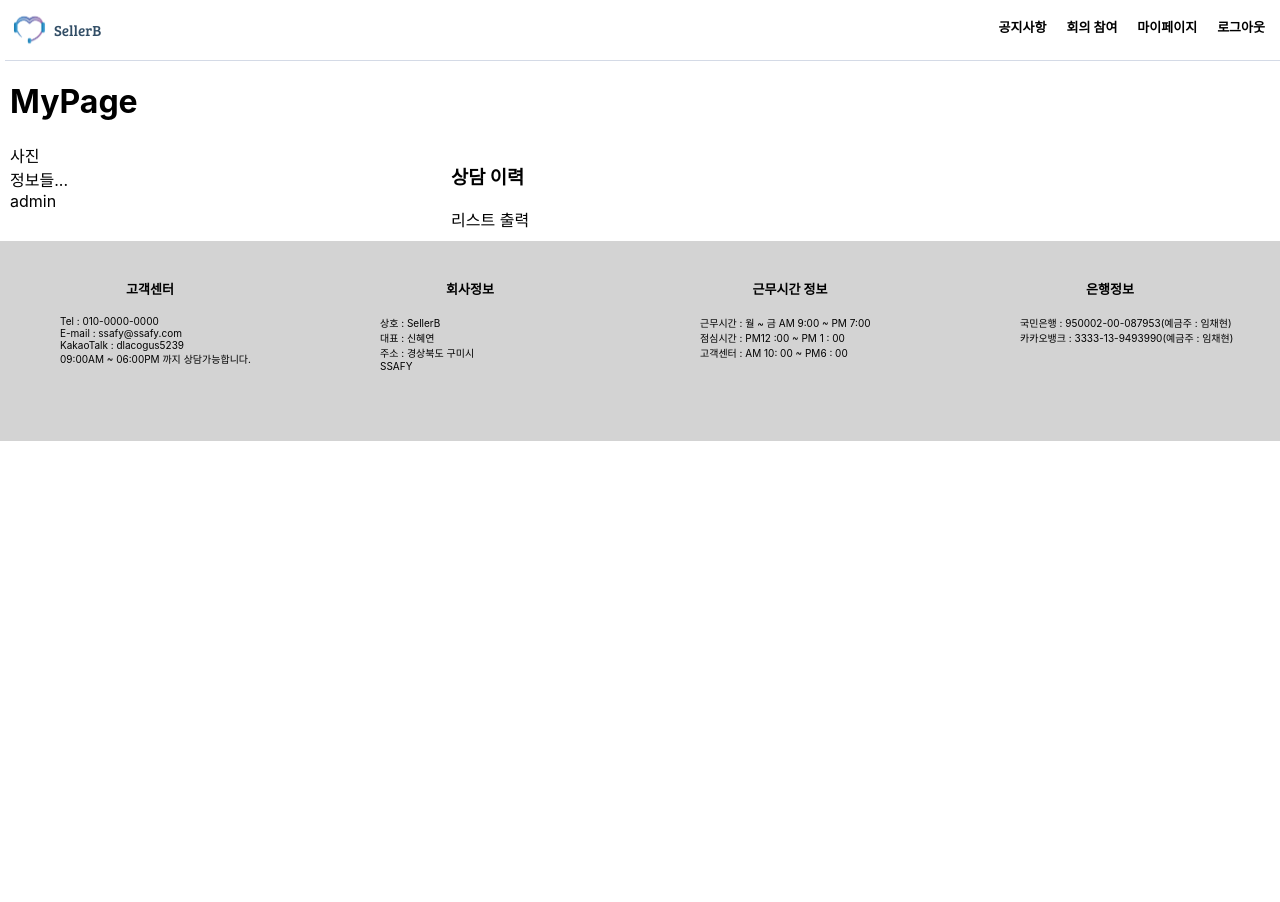
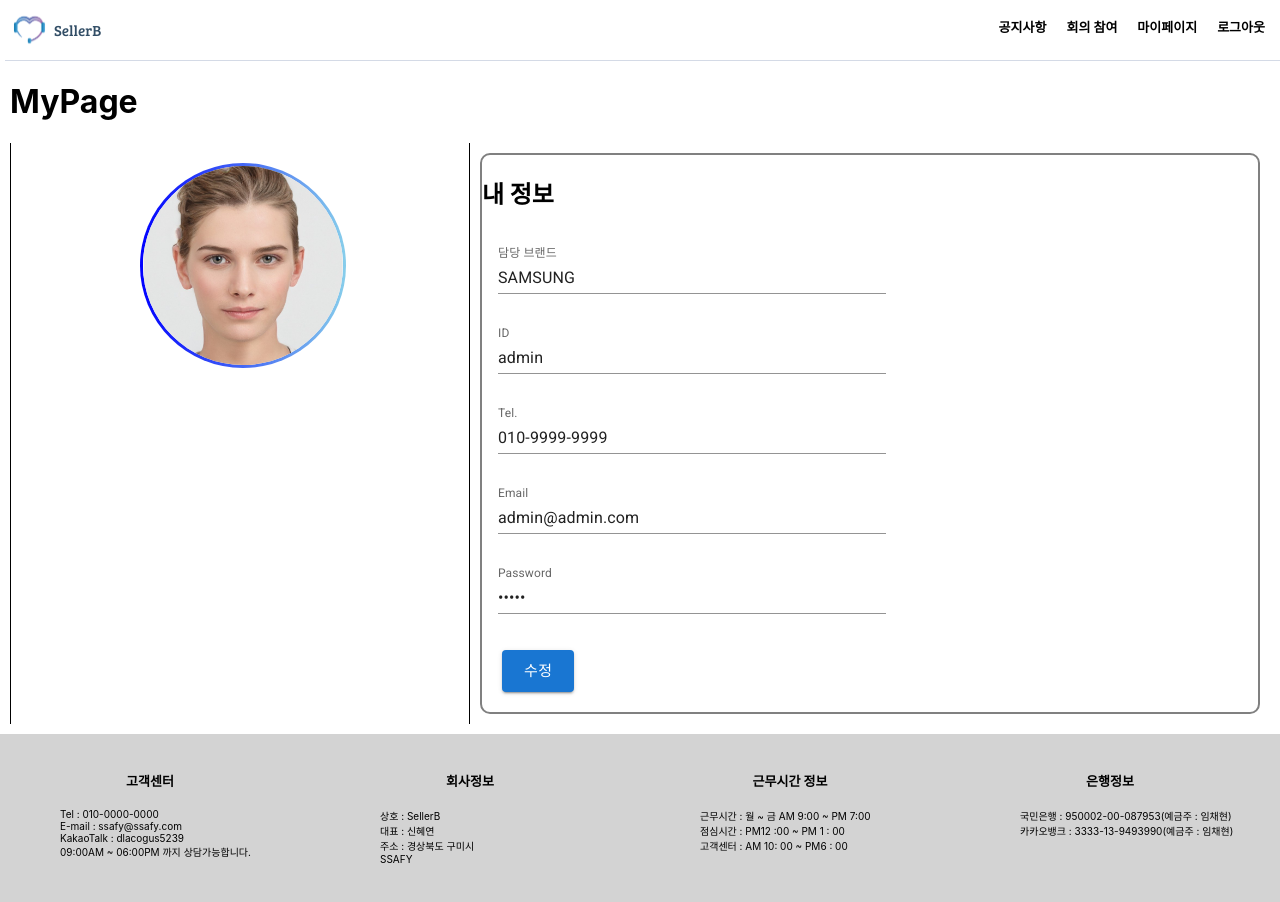
Before and after one commit to henginthere/Seller-B, a React (Create React App) app in the folder FE/sellerb_fe/: page /manager/mypage in a window 1280 px wide. Shown: the top 902 px of the page. Before the commit the page ends 800 px from the top, so only its background shows below. Built offline with nearby package versions, Linux system fonts and the light colour scheme; a web font is replaced by a local one.

Commit message:
[-][FE] style: 관리자 MyPage 구성

```diff
--- a/FE/sellerb_fe/src/components/Manager/Main/ManagerMainRight.js
+++ b/FE/sellerb_fe/src/components/Manager/Main/ManagerMainRight.js
@@ -3,7 +3,7 @@ import Button from "@mui/material/Button";
 import List from "@mui/material/List";
 import ListItem from "@mui/material/ListItem";
 import { ListItemText } from "@mui/material";
-
+import { Divider } from "@mui/material";
 
 function ManagerMainRight() {
   const styleObj = {
@@ -54,9 +54,12 @@ function ManagerMainRight() {
     },
   ];
   const consultantList = dummy_data.map((data) => (
+    <div>
     <ListItem alignItems='center'>
       <ListItemText primary={data.id} secondary={data.name} />
     </ListItem>
+    <Divider />
+    </div>
   ));
 
   return (
--- a/FE/sellerb_fe/src/components/Manager/MyPage/ManagerMyPageMain.css
+++ b/FE/sellerb_fe/src/components/Manager/MyPage/ManagerMyPageMain.css
@@ -1,10 +1,48 @@
 #wrapper{
-    display:flex
+    width: 100%;
+    display:flex;
+    flex-direction: row;
 }
 
 #left{
-    width:35%
+    width:35%;
+    padding:20px;
+    display:flex;
+    justify-content: center;
+    border-style : none solid none solid;
+    border-width: 0px 1px 0px 1px;
 }
 #right{
-    width:65%
+    display: flex;
+    width:65%;
+    margin:10px;
+    min-height:500px;
+    justify-content: center;
+    border: 2px solid gray;
+    border-radius: 10px;
+    flex-direction: column;
 }
+.imageWrapper{
+    width: 200px;
+    height:200px;
+
+}
+.imageWrapper img {
+    max-width: 100%;
+    max-height: 100%;
+    border-radius: 50%;
+    border: 3px solid transparent;
+    background-image: linear-gradient(#fff, #fff),
+    linear-gradient(to right, blue 0%, skyblue 100%);
+
+    background-origin: border-box;
+    background-clip: content-box, border-box;
+    justify-content: center;
+    align-items: center;
+}
+.Button{
+    display: flex;
+    justify-content: flex-start;
+    margin: 20px;
+    min-width: 50px;
+}
--- a/FE/sellerb_fe/src/components/Manager/MyPage/ManagerMyPageMain.js
+++ b/FE/sellerb_fe/src/components/Manager/MyPage/ManagerMyPageMain.js
@@ -5,23 +5,87 @@
  *
  *
  */
-
-
-
 import React from "react";
 import "./ManagerMyPageMain.css";
+import Box from "@mui/material/Box";
+import { TextField } from "@mui/material";
+import Button from "@mui/material/Button";
+
 function ManagerMyPageMain(props){
     // console.log(props);
 
     return <div id="wrapper">
     <div id="left">
-        <div>사진</div>
-        <div>정보들...</div>
-        <div>{props.data.id}</div>
+        <div className="imageWrapper"><img src={`${process.env.PUBLIC_URL}/img/ManagerImage.png`} alt="NOIMAGE"></img></div>
     </div>
     <div id="right">
-        <h3>상담 이력</h3>
-        <div>리스트 출력 </div>
+        <div>
+
+        <h2>내 정보</h2>
+        </div>
+        <Box
+      component="form"
+      sx={{
+        '& .MuiTextField-root': { m: 2, width: "50%" },
+      }}
+      noValidate
+      autoComplete="off"
+    >
+            <div>
+            <TextField
+          id="outlined-read-only-input"
+          label="담당 브랜드"
+          defaultValue={props.data.brand}
+          InputProps={{
+            readOnly: true,
+          }}
+          variant="standard"
+        /> <TextField
+        id="outlined-read-only-input"
+        label="ID"
+        defaultValue={props.data.id}
+        InputProps={{
+          readOnly: true,
+        }}
+        variant="standard"
+      /> <TextField
+      id="outlined-read-only-input"
+      label="Tel."
+      defaultValue={props.data.tel}
+      InputProps={{
+        readOnly: true,
+      }}
+      variant="standard"
+    /> <TextField
+    id="outlined-read-only-input"
+    label="Email"
+    defaultValue={props.data.email}
+    type="email"
+    InputProps={{
+      readOnly: true,
+    }}
+    variant="standard"
+  /> <TextField
+  id="outlined-read-only-input"
+  label="Password"
+  defaultValue={props.data.pw}
+  type="password"
+  InputProps={{
+    readOnly: true,
+  }}
+  variant="standard"
+/>
+
+            </div>
+        </Box>
+
+
+    {/* 버튼 자리 */}
+    <div className="Button">
+    <Button variant="contained" size="large">수정</Button>
+
+    </div>
+
     </div>
     </div>
 }
--- a/FE/sellerb_fe/src/pages/Manager/Main/ManagerMain.js
+++ b/FE/sellerb_fe/src/pages/Manager/Main/ManagerMain.js
@@ -8,6 +8,7 @@ import ManagerMainLeft from "../../../components/Manager/Main/ManagerMainLeft";
 import ManagerMainRight from "../../../components/Manager/Main/ManagerMainRight";
 import NavBar from "../../../components/Common/NavBar/NavBar";
 import Footer from "../../../components/Common/footer";
+
 
 function ManagerMain() {
 
--- a/FE/sellerb_fe/src/pages/index.js
+++ b/FE/sellerb_fe/src/pages/index.js
@@ -1,4 +1,4 @@
 export { default as Main } from "./Main/Main";
 export { default as ConsultantMain } from "./Consultant/Main/ConsultantMain";
 export { default as ManagerMain } from "./Manager/Main/ManagerMain";
-export {default as ManagerMyPage} from "./Manager/MyPage/ManagerMyPage"
+export { default as ManagerMyPage} from "./Manager/MyPage/ManagerMyPage"
```
Also changed, not shown: FE/sellerb_fe/public/img/ManagerImage.png (added).
